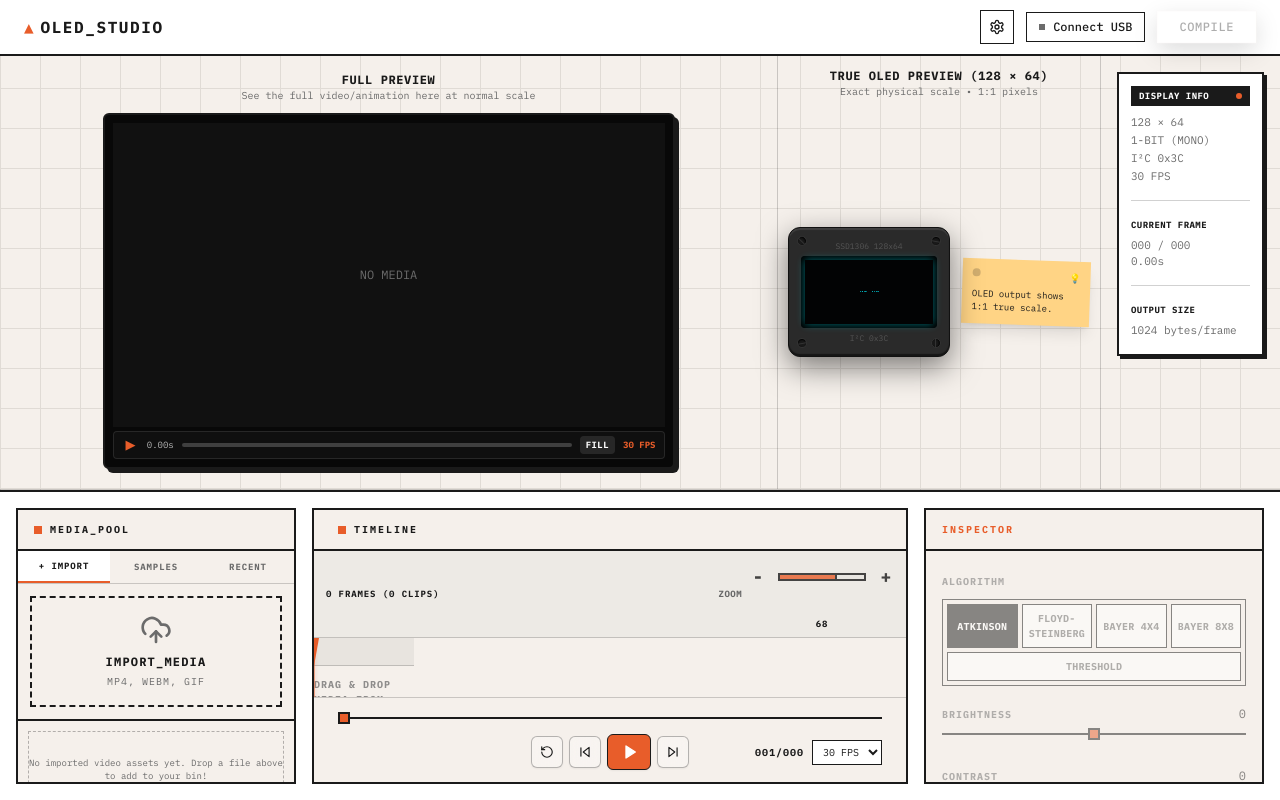
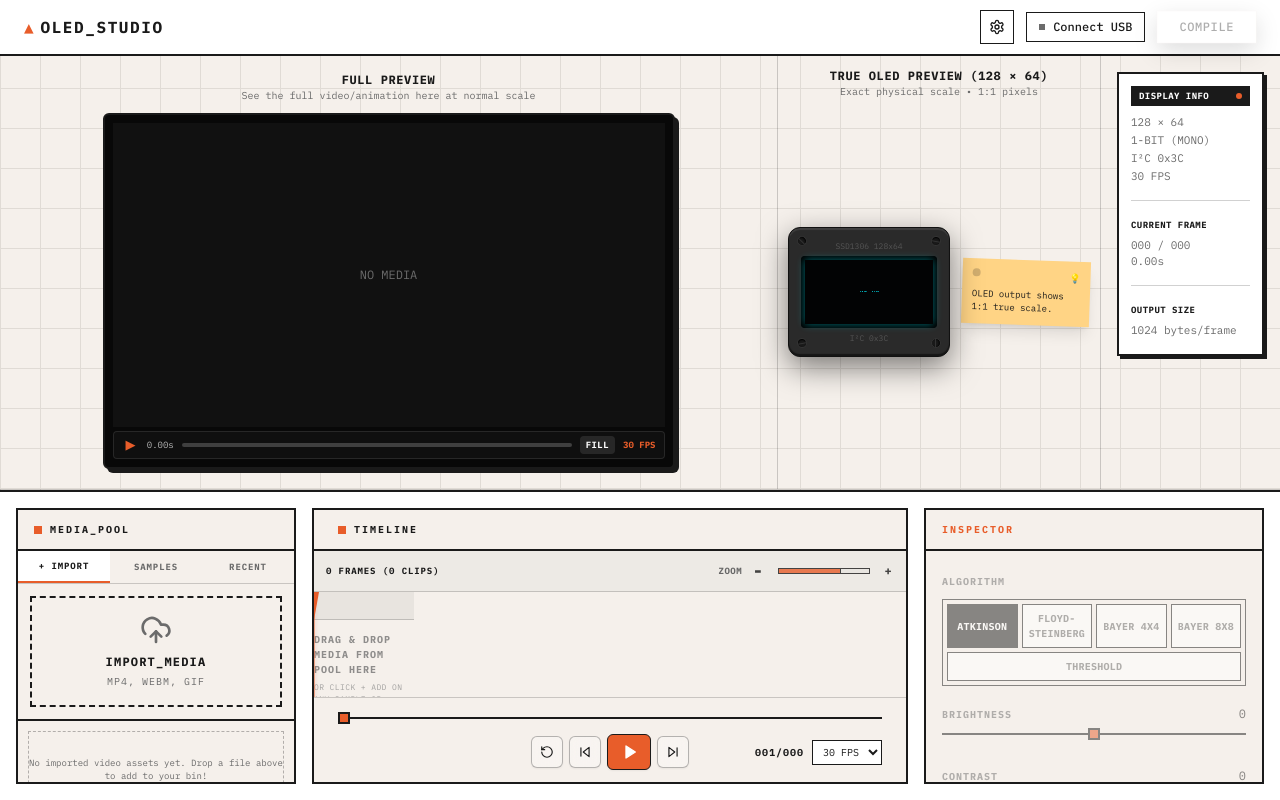
Before and after one commit to tezz-e/OLEDify, a React (Vite) app in the folder web/: page / in a window 1280 px wide. Built offline with nearby package versions, Linux system fonts and the light colour scheme.

Commit message:
Fix ElasticSlider vertical overflow and restore compact horizontal sizing

```diff
--- a/web/src/components/reactbits/ElasticSlider.tsx
+++ b/web/src/components/reactbits/ElasticSlider.tsx
@@ -29,7 +29,7 @@ const ElasticSlider: React.FC<ElasticSliderProps> = ({
   formatValue
 }) => {
   return (
-    <div className={`flex flex-col items-center justify-center gap-4 ${className}`}>
+    <div className={`flex items-center justify-center ${className}`}>
       <Slider
         defaultValue={defaultValue}
         startingValue={startingValue}
@@ -157,7 +157,7 @@ const Slider: React.FC<SliderProps> = ({
 
         <div
           ref={sliderRef}
-          className="relative flex w-full flex-grow cursor-grab touch-none select-none items-center py-4"
+          className="relative flex w-full flex-grow cursor-grab touch-none select-none items-center py-0.5"
           onPointerMove={handlePointerMove}
           onPointerDown={handlePointerDown}
           onPointerUp={handlePointerUp}
@@ -181,14 +181,14 @@ const Slider: React.FC<SliderProps> = ({
                 }
                 return 'center';
               }),
-              height: useTransform(scale, [1, 1.1], [8, 12]),
-              marginTop: useTransform(scale, [1, 1.1], [0, -2]),
-              marginBottom: useTransform(scale, [1, 1.1], [0, -2])
+              height: useTransform(scale, [1, 1.1], [6, 8]),
+              marginTop: useTransform(scale, [1, 1.1], [0, -1]),
+              marginBottom: useTransform(scale, [1, 1.1], [0, -1])
             }}
             className="flex flex-grow"
           >
-            <div className="relative h-full flex-grow overflow-hidden bg-[#E8E4DF] border-2 border-[#1A1A1A]">
-              <div className="absolute h-full bg-[#E85D2A] border-r-2 border-[#1A1A1A]" style={{ width: `${getRangePercentage()}%` }} />
+            <div className="relative h-full flex-grow overflow-hidden bg-[#E8E4DF] border border-[#1A1A1A]">
+              <div className="absolute h-full bg-[#E85D2A] border-r border-[#1A1A1A]" style={{ width: `${getRangePercentage()}%` }} />
             </div>
           </motion.div>
         </div>
@@ -201,14 +201,11 @@ const Slider: React.FC<SliderProps> = ({
           style={{
             x: useTransform(() => (region === 'right' ? overflow.get() / scale.get() : 0))
           }}
-          className="text-[#1A1A1A] font-bold font-mono text-lg shrink-0 w-4 text-center cursor-pointer flex items-center justify-center"
+          className="text-[#1A1A1A] font-bold font-mono text-xs shrink-0 w-3 text-center cursor-pointer flex items-center justify-center"
         >
           {rightIcon}
         </motion.div>
       </motion.div>
-      <div className="text-[9px] font-mono font-bold tracking-widest text-[#1A1A1A] tabular-nums mt-1 uppercase text-center w-full">
-        {formatValue ? formatValue(value) : Math.round(value)}
-      </div>
     </>
   );
 };
```
